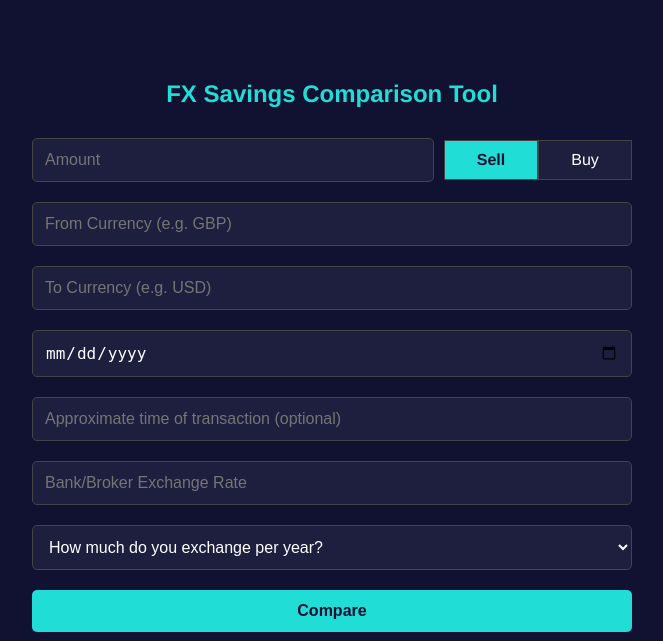
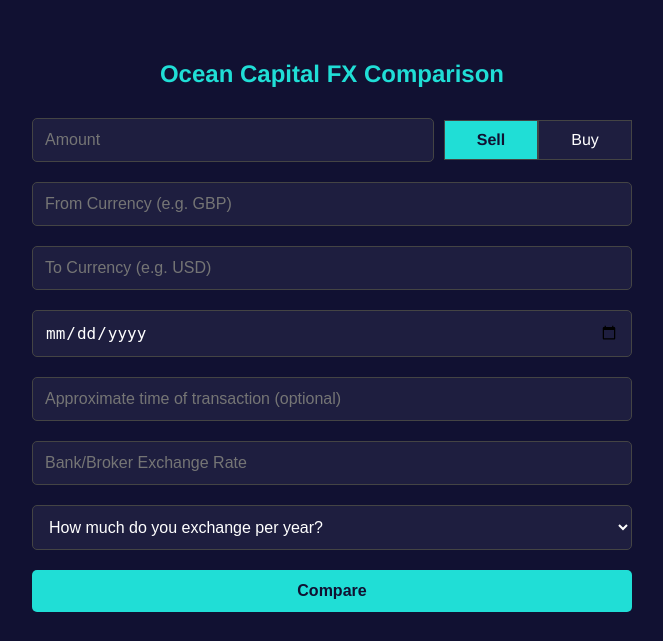
Before and after one commit to GeorgeOcean/ocean-fx-tool, a Flask app: template templates/index.html in a window 1280 px wide. Shown: the part 150-791 px from the top of the page, without its empty margins (308-971 px from the left). Run offline with Flask 3, Linux system fonts and the light colour scheme; the template is opened without the code that fills it, so the values that code supplies are empty.

Commit message:
Update title and remove logo gap

```diff
--- a/templates/index.html
+++ b/templates/index.html
@@ -33,7 +33,7 @@
         h2 {
             color: #20DED6;
             text-align: center;
-            margin-top: 20px;
+            margin-top: 0px;
         }
 
         input, select, button {
@@ -117,7 +117,8 @@
     </header>
 
     <div class="container">
-        <h2>FX Savings Comparison Tool</h2>
+        <h2>Ocean Capital FX Comparison</h2>
+
 
         <form id="fx-form">
             <div class="inline-group">
```
